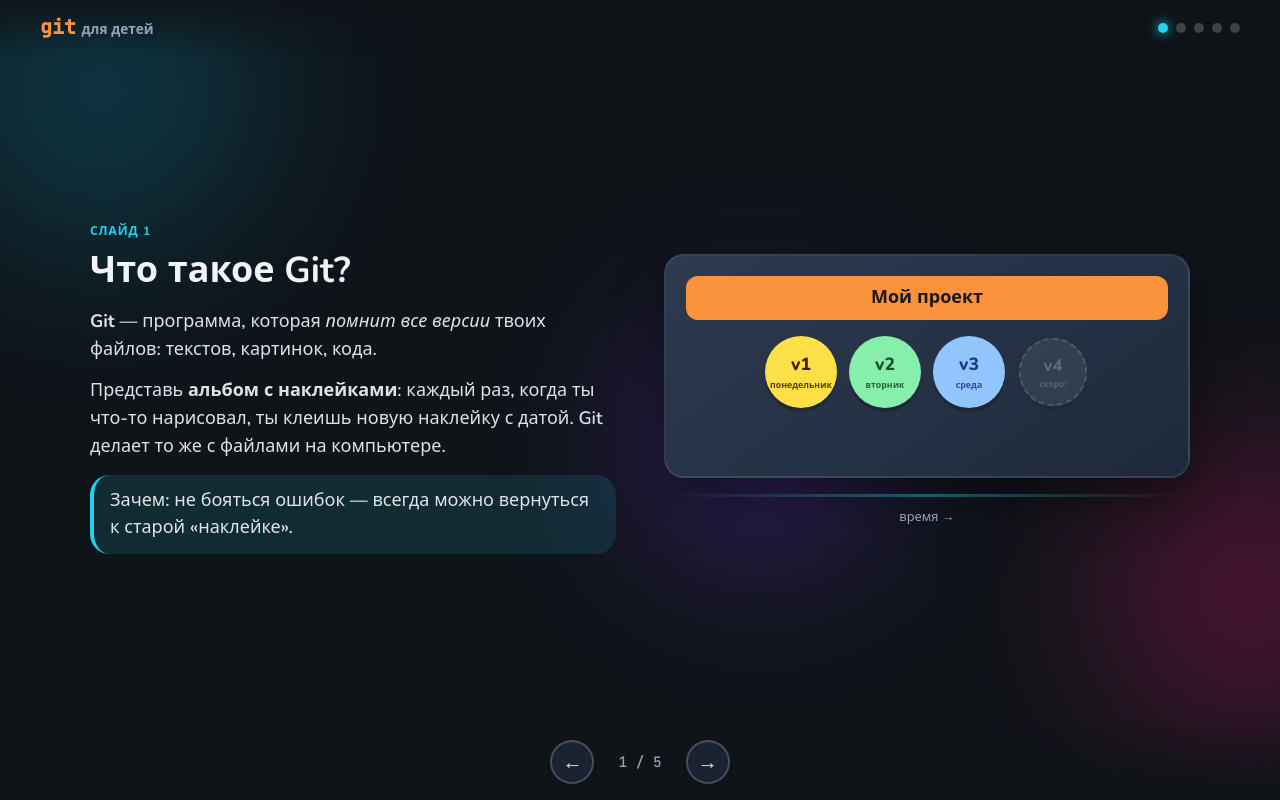
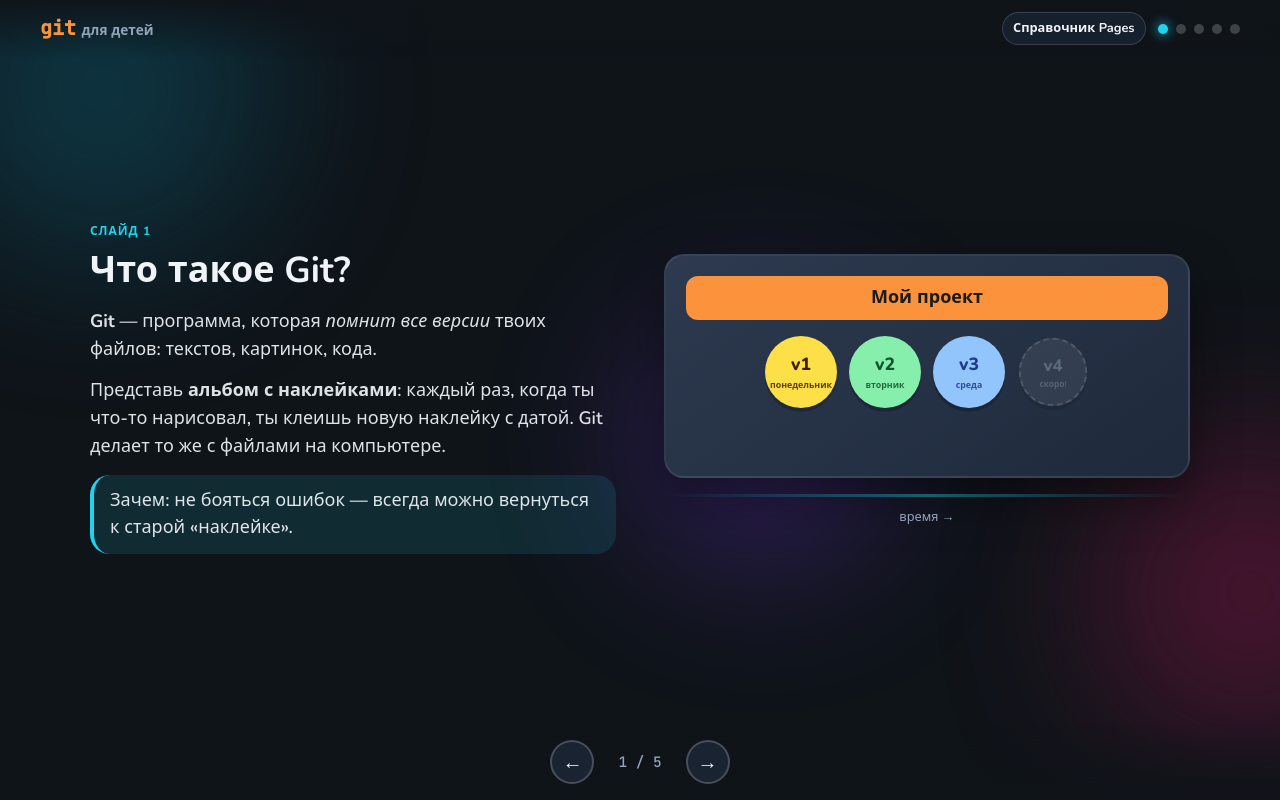
Before and after one commit to nesrv/git-pages-for-kids, a plain HTML site: page index.html in a window 1280 px wide. Shown: the top 800 px of the page. Drawn offline with nearby package versions, Linux system fonts and the light colour scheme.

Commit message:
ссылку на справочник в шапку index.html

```diff
--- a/css/styles.css
+++ b/css/styles.css
@@ -112,6 +112,37 @@ body {
 .logo-kids {
   font-size: 0.85rem;
   color: var(--muted);
+}
+
+.header-actions {
+  display: flex;
+  align-items: center;
+  gap: 0.75rem;
+}
+
+.header-link {
+  font-size: 0.8rem;
+  font-weight: 700;
+  color: var(--text);
+  text-decoration: none;
+  padding: 0.35rem 0.65rem;
+  border-radius: 999px;
+  border: 1px solid rgba(255, 255, 255, 0.15);
+  background: rgba(26, 35, 50, 0.8);
+  white-space: nowrap;
+  transition: border-color 0.2s, color 0.2s;
+}
+
+.header-link:hover {
+  border-color: var(--accent);
+  color: var(--accent);
+}
+
+@media (max-width: 520px) {
+  .header-link {
+    font-size: 0.7rem;
+    padding: 0.3rem 0.5rem;
+  }
 }
 
 .slide-nav {
--- a/index.html
+++ b/index.html
@@ -22,13 +22,16 @@
       <span class="logo-git">git</span>
       <span class="logo-kids">для детей</span>
     </div>
-    <nav class="slide-nav" aria-label="Слайды">
+    <div class="header-actions">
+      <a class="header-link" href="github-pages-handbook.html">Справочник Pages</a>
+      <nav class="slide-nav" aria-label="Слайды">
       <button type="button" class="nav-dot active" data-slide="0" aria-label="Слайд 1"></button>
       <button type="button" class="nav-dot" data-slide="1" aria-label="Слайд 2"></button>
       <button type="button" class="nav-dot" data-slide="2" aria-label="Слайд 3"></button>
       <button type="button" class="nav-dot" data-slide="3" aria-label="Слайд 4"></button>
       <button type="button" class="nav-dot" data-slide="4" aria-label="Слайд 5"></button>
-    </nav>
+      </nav>
+    </div>
   </header>
 
   <main class="deck" id="deck">
```
